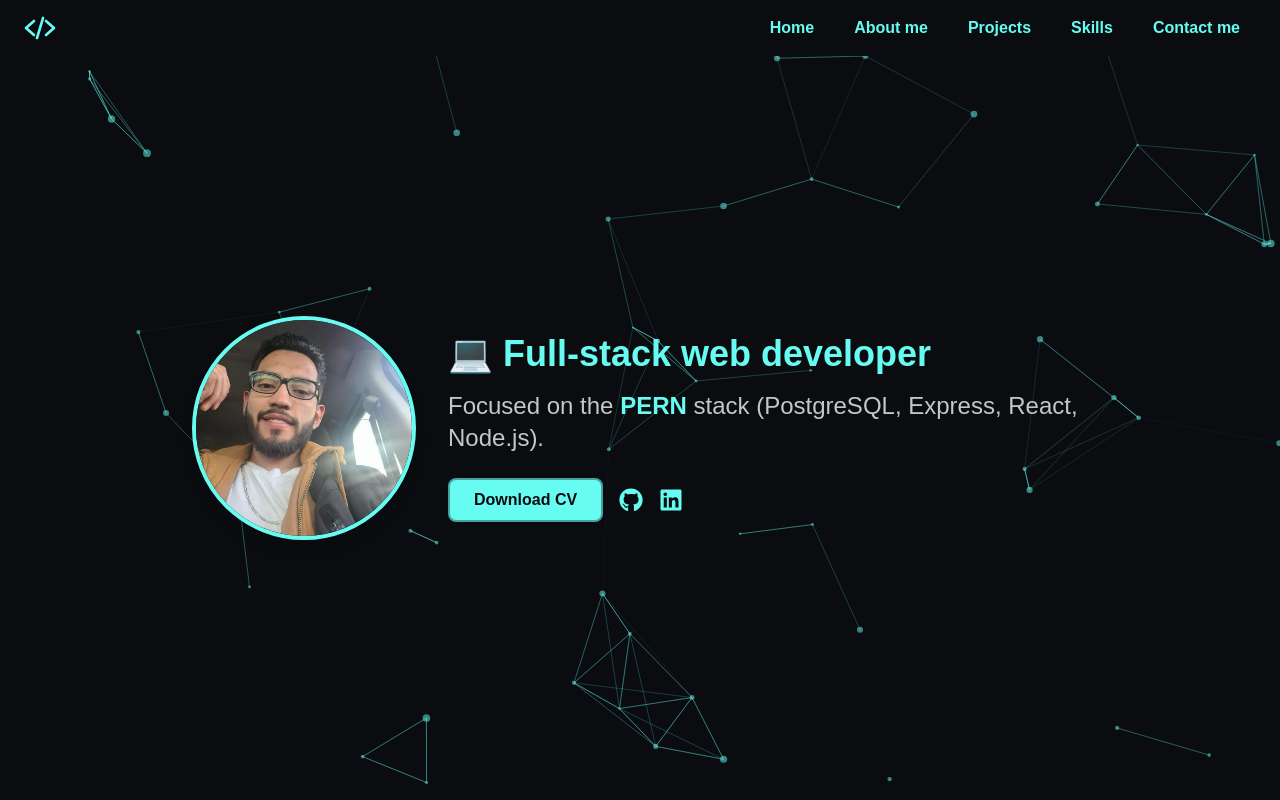
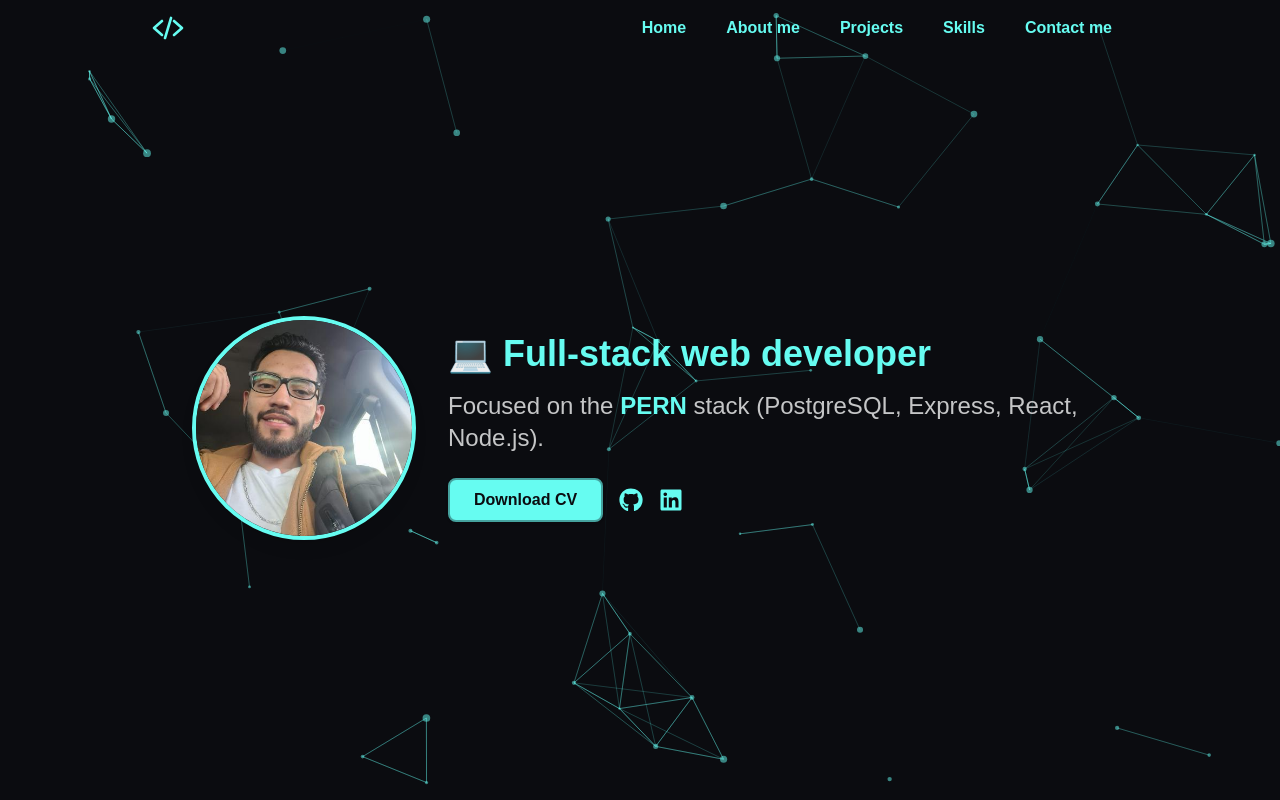
Before and after one commit to ProgramadorXP/ModernPortfolio, a React (Vite) app: page / in a window 1280 px wide. Built offline with nearby package versions, Linux system fonts and the light colour scheme.

Commit message:
max width size main content added, banner top distance removed, header sticky behaivor and useEffect scroll customization

```diff
--- a/src/App.tsx
+++ b/src/App.tsx
@@ -8,7 +8,7 @@ function App() {
       {/* Particle background */}
       <ParticleBanner />
       {/* Main content */}
-      <div className="w-full min-h-lvh relative z-10">
+      <div className="w-full max-w-5xl mx-auto min-h-lvh relative z-10">
         <Header />
         <Banner />
       </div>
--- a/src/components/banner/Banner.tsx
+++ b/src/components/banner/Banner.tsx
@@ -5,7 +5,7 @@ export default function Banner() {
   return (
     //Banner layer
     <div
-      className="relative -z-50 top-14 flex flex-col items-center justify-center w-full px-4 sm:px-0"
+      className="relative -z-50 flex flex-col items-center justify-center w-full px-4 sm:px-0"
       style={{ height: "calc(100vh - 56px)" }}
     >
       <div className="flex flex-col md:flex-row items-center justify-center gap-8 w-full max-w-4xl">
--- a/src/components/header/Header.tsx
+++ b/src/components/header/Header.tsx
@@ -1,14 +1,23 @@
+import { useEffect, useState } from "react";
 import { HamburgerMenu } from "./HamburgerButton";
 import { IoCodeSlash } from "react-icons/io5";
 
 export default function Header() {
+  const [scrolled, setScrolled] = useState(false);
+
+  useEffect(() => {
+    const onScroll = () => setScrolled(window.scrollY > 0);
+    window.addEventListener("scroll", onScroll);
+    return () => window.removeEventListener("scroll", onScroll);
+  }, []);
+
   return (
-    <h1 className="fixed inset-0 h-14 flex justify-between items-center px-4 bg-primary">
+    <header className={`sticky top-0 z-50 h-14 flex justify-between items-center px-4 transition-colors duration-300 ${scrolled ? "bg-primary shadow-lg" : "bg-transparent"}`}>
       {/** Looking for logo */}
       <div>
         <IoCodeSlash className="text-secondary size-12 p-2" />
       </div>
       <HamburgerMenu />
-    </h1>
+    </header>
   );
 }
```
